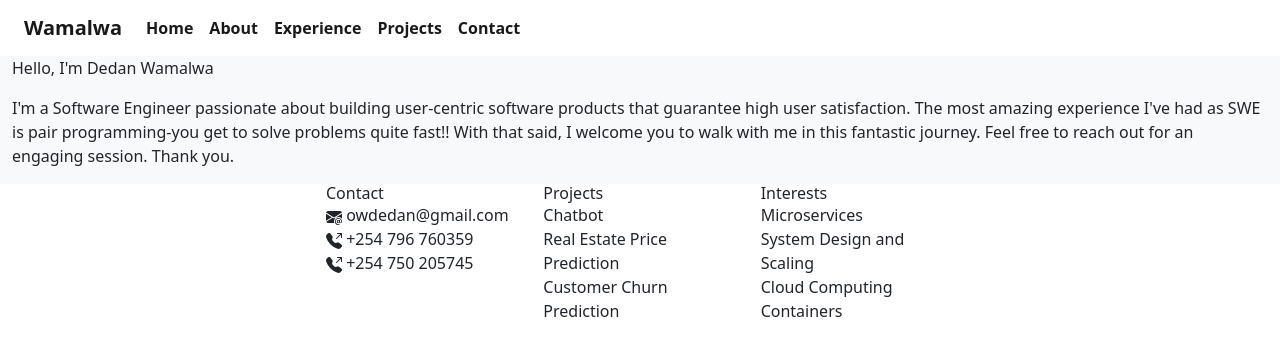
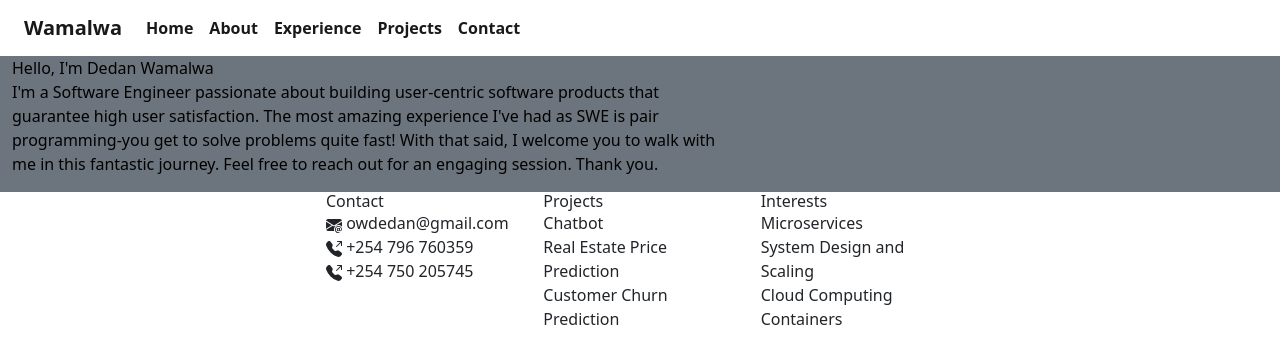
Before and after one commit to dedan-wamalwa/portfolio, a React (Create React App) app: page / in a window 1280 px wide. Shown: the top 364 px of the page. Built offline with nearby package versions, Linux system fonts and the light colour scheme.

Commit message:
removed breaks and reduced width in large devices

```diff
--- a/src/Components/Home.js
+++ b/src/Components/Home.js
@@ -1,16 +1,19 @@
-import React from 'react'
+import React from "react";
 
 function Home() {
-  return (
-    <div className='row bg-light'>
-        <p>Hello, I'm Dedan Wamalwa</p>
-        <p>I'm a Software Engineer passionate about building user-centric software products
-            that guarantee high user satisfaction. The most amazing experience I've had as SWE
-            is pair programming-you get to solve problems quite fast!! With that said, I welcome
-            you to walk with me in this fantastic journey. Feel free to reach out for an engaging session. Thank you.
-        </p>
-    </div>
-  )
+	return (
+		<div className="row bg-secondary text-black">
+			<div className="col-md-7 ml-5">
+				<p className="mb-0">Hello, I'm Dedan Wamalwa </p>
+				<p>I'm a Software Engineer passionate about building user-centric
+					software products that guarantee high user satisfaction. The most
+					 amazing experience I've had as SWE is pair programming-you get to
+					 solve problems quite fast! With that said, I welcome you to walk with
+					  me in this fantastic journey. Feel free to reach out for an engaging
+					   session. Thank you.</p>
+			</div>
+		</div>
+	);
 }
 
-export default Home
+export default Home;
```
